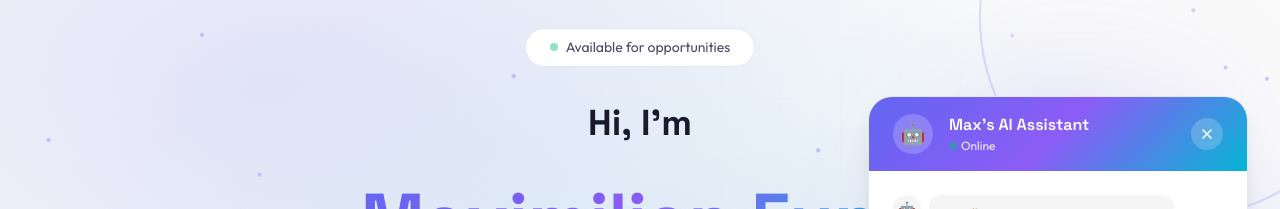
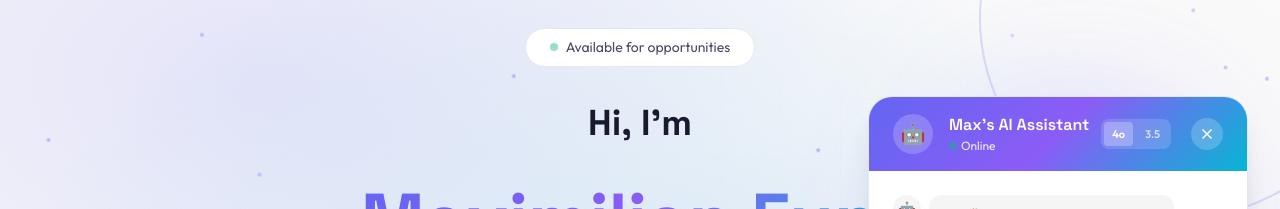
Before and after one commit to SaixXx-Repo/Portfolio, a React (Create React App) app: page / in a window 1280 px wide. Both pictures are taken after a click on the button 1218 px from the left and 738 px from the top of the page. Shown: the part 82-291 px from the top of the page. Built offline with nearby package versions, Linux system fonts and the light colour scheme.

Commit message:
Add model toggle switch (GPT-4o-mini / GPT-3.5-turbo)

```diff
--- a/src/components/ChatWidget/ChatWidget.css
+++ b/src/components/ChatWidget/ChatWidget.css
@@ -132,6 +132,38 @@
   50% {
     opacity: 0.5;
   }
+}
+
+/* Model Toggle */
+.chat-widget__model-toggle {
+  display: flex;
+  gap: 4px;
+  background: rgba(255, 255, 255, 0.15);
+  border-radius: var(--radius-md);
+  padding: 3px;
+  margin-right: var(--spacing-sm);
+}
+
+.chat-widget__model-btn {
+  padding: 4px 8px;
+  font-size: 11px;
+  font-weight: var(--font-weight-semibold);
+  border: none;
+  border-radius: var(--radius-sm);
+  background: transparent;
+  color: rgba(255, 255, 255, 0.7);
+  cursor: pointer;
+  transition: all var(--transition-fast);
+}
+
+.chat-widget__model-btn:hover {
+  color: white;
+  background: rgba(255, 255, 255, 0.1);
+}
+
+.chat-widget__model-btn--active {
+  background: rgba(255, 255, 255, 0.25);
+  color: white;
 }
 
 .chat-widget__close {
--- a/src/components/ChatWidget/ChatWidget.tsx
+++ b/src/components/ChatWidget/ChatWidget.tsx
@@ -29,6 +29,7 @@ export const ChatWidget: React.FC = () => {
   const [inputValue, setInputValue] = useState('');
   const [isLoading, setIsLoading] = useState(false);
   const [lastMessageTime, setLastMessageTime] = useState<number>(0);
+  const [selectedModel, setSelectedModel] = useState<'gpt-4o-mini' | 'gpt-3.5-turbo'>('gpt-4o-mini');
   const messagesEndRef = useRef<HTMLDivElement>(null);
   const inputRef = useRef<HTMLInputElement>(null);
 
@@ -81,6 +82,7 @@ export const ChatWidget: React.FC = () => {
             role: m.role,
             content: m.content,
           })),
+          model: selectedModel,
         }),
       });
 
@@ -192,6 +194,22 @@ export const ChatWidget: React.FC = () => {
                   </span>
                 </div>
               </div>
+              <div className="chat-widget__model-toggle">
+                <button
+                  className={`chat-widget__model-btn ${selectedModel === 'gpt-4o-mini' ? 'chat-widget__model-btn--active' : ''}`}
+                  onClick={() => setSelectedModel('gpt-4o-mini')}
+                  title="GPT-4o Mini - Faster & Cheaper"
+                >
+                  4o
+                </button>
+                <button
+                  className={`chat-widget__model-btn ${selectedModel === 'gpt-3.5-turbo' ? 'chat-widget__model-btn--active' : ''}`}
+                  onClick={() => setSelectedModel('gpt-3.5-turbo')}
+                  title="GPT-3.5 Turbo - Classic"
+                >
+                  3.5
+                </button>
+              </div>
               <button
                 className="chat-widget__close"
                 onClick={() => setIsOpen(false)}
```
Also changed, not shown: 1 other file (tests, documents, lock files or other folders).
